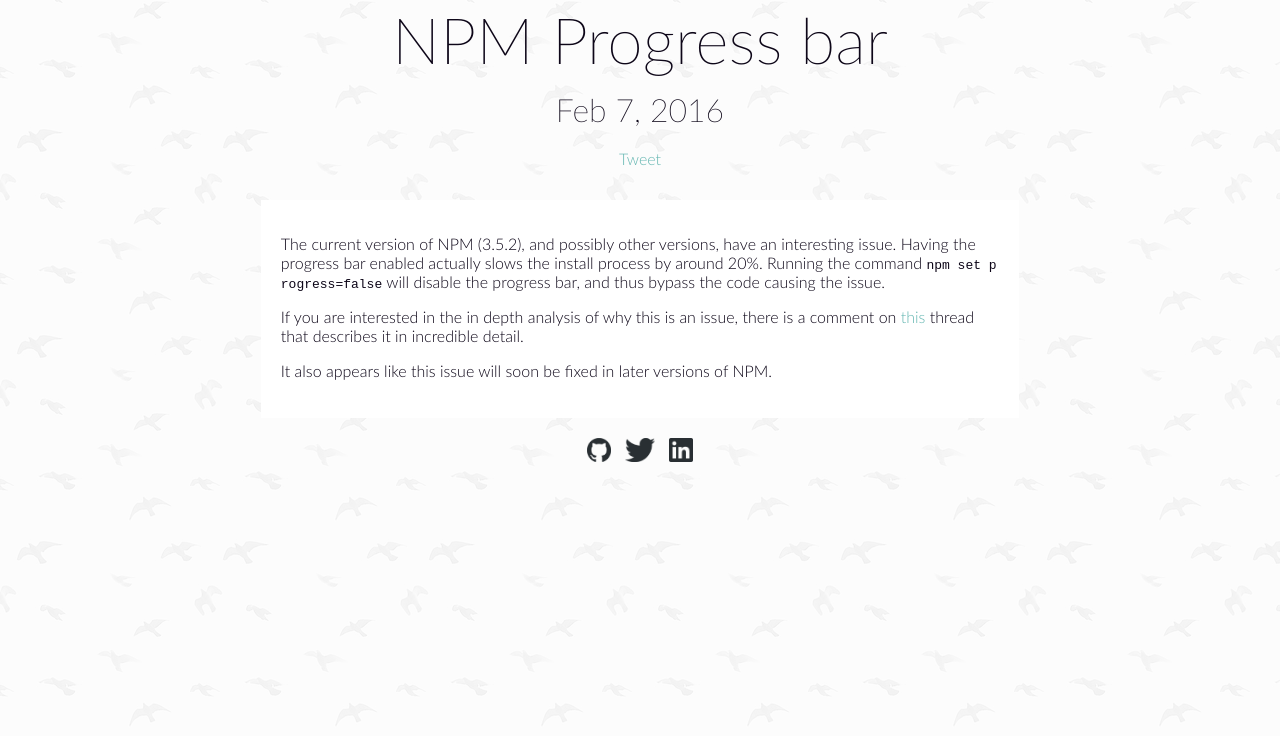
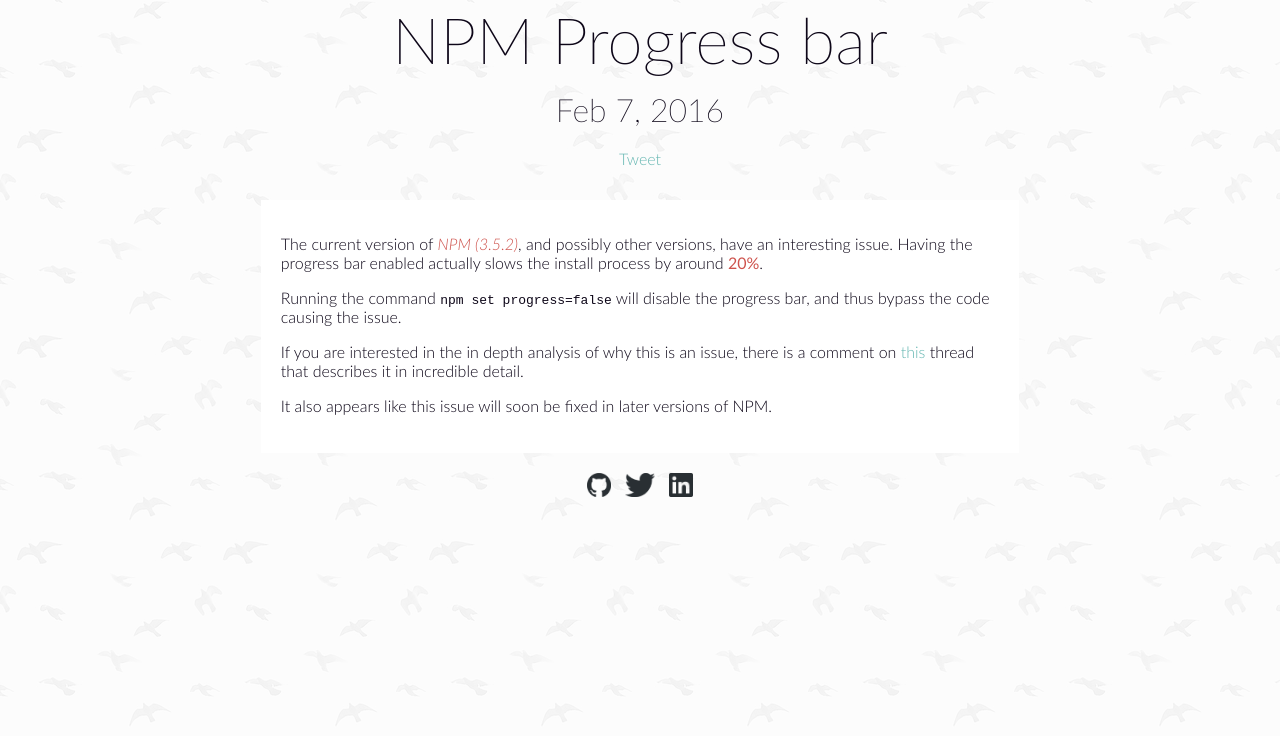
Before and after one commit to RosyTucker/RosyTucker.github.io, a Jekyll site: the page built from _posts/2016-02-07-npm-progress-bar.md, in a window 1280 px wide, cut to the strip 164-900 px from the top of the page. Built offline with Jekyll 4.4.1, drawn with Linux system fonts in a browser that asks for light colours; comment, search, counter and statistics services are not loaded; some of the changed lines change nothing that is shown.

Commit message:
Update 2016-02-07-npm-progress-bar.md

```diff
--- a/_posts/2016-02-07-npm-progress-bar.md
+++ b/_posts/2016-02-07-npm-progress-bar.md
@@ -5,8 +5,10 @@
 category: blog
 ---
 
-The current version of NPM (3.5.2), and possibly other versions, have an interesting issue.
-Having the progress bar enabled actually slows the install process by around 20%.
+The current version of *NPM (3.5.2)*, and possibly other versions, have an interesting issue.
+Having the progress bar enabled actually slows the install process by around **20%**.
+<!--more-->
+
 Running the command `npm set progress=false` will disable the progress bar, and thus bypass the code causing the issue.
 
 If you are interested in the in depth analysis of why this is an issue, there is a comment on [this](https://github.com/npm/npm/issues/11283) thread that describes it in incredible detail.
```
